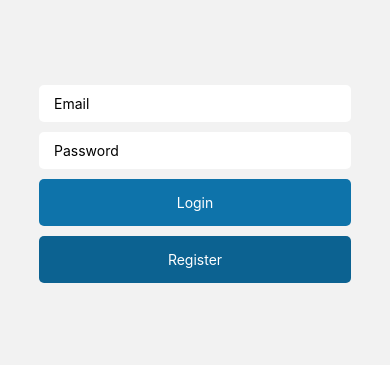
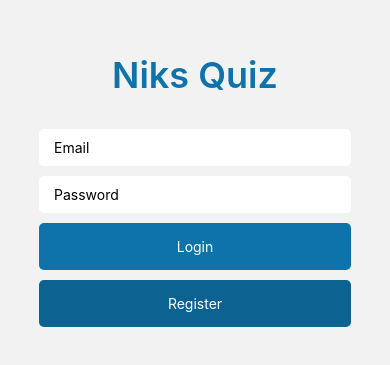
Before and after one commit to Anik-the-dev/niksquizz, a React Native app: screen /Login in a window 390 px wide. Shown: the part 243-608 px from the top of the page. Built offline with nearby package versions, Linux system fonts and the light colour scheme; no server answers.

Commit message:
UI design done

```diff
--- a/app.json
+++ b/app.json
@@ -2,6 +2,8 @@
   "expo": {
     "name": "niksquiz",
     "slug": "niksquiz",
+    "privacy": "public",
+    "description": "Demo Quiz App developed by Anik Acharjee using React Native.",
     "version": "1.0.0",
     "orientation": "portrait",
     "icon": "./assets/icon.png",
--- a/package.json
+++ b/package.json
@@ -14,6 +14,7 @@
     "@react-navigation/native-stack": "^6.6.2",
     "expo": "~45.0.0",
     "expo-status-bar": "~1.3.0",
+    "expo-updates": "~0.13.2",
     "firebase": "^9.6.11",
     "react": "17.0.2",
     "react-dom": "17.0.2",
--- a/screens/Login.js
+++ b/screens/Login.js
@@ -71,7 +71,12 @@ export default function Login() {
   };
 
   return (
-    <KeyboardAvoidingView style={styles.container} behavior="padding">
+    // <KeyboardAvoidingView style={styles.container} behavior="padding">
+    <View style={styles.container}>
+      <View>
+        <Text style={styles.brand}>Niks Quiz</Text>
+      </View>
+
       {/* adding email and pass input field */}
       <View style={styles.inputContainer}>
         <TextInput
@@ -101,7 +106,7 @@ export default function Login() {
           <Text style={styles.buttonText}>Register</Text>
         </TouchableOpacity>
       </View>
-    </KeyboardAvoidingView>
+    </View>
   );
 }
 
@@ -110,6 +115,13 @@ const styles = StyleSheet.create({
     flex: 1,
     justifyContent: "center",
     alignItems: "center",
+  },
+  brand:{
+    textAlign:"center",
+    marginVertical:22,
+    fontSize:36,
+    fontWeight:"600",
+    color:"#0E73AA"
   },
 
   inputContainer: {
--- a/screens/Quiz.js
+++ b/screens/Quiz.js
@@ -15,7 +15,6 @@ export default function Quiz({ navigation }) {
       "https://opentdb.com/api.php?amount=10&type=multiple&encode=url3986";
     const res = await fetch(url);
     const data = await res.json();
-    console.log(data.results);
     setQues(data.results);
     setOptions(generateOptionsAndShuffle(data.results[0]));
     setLoading(false);
@@ -43,8 +42,7 @@ export default function Quiz({ navigation }) {
   const generateOptionsAndShuffle = (_question) => {
     const options = [..._question.incorrect_answers];
     options.push(_question.correct_answer);
-    console.log(_question)
-    console.log(options)
+    console.log(_question.correct_answer)
 
     shuffleOptions(options);
 
@@ -54,7 +52,7 @@ export default function Quiz({ navigation }) {
   const handlSelectedOption = (_option) => {
     console.log(_option === ques[quesNo].correct_answer)
     if (_option === ques[quesNo].correct_answer) {
-      setScore(score);
+      setScore(score+1);
     }
     if (quesNo !== 9) {
       setQuesNo(quesNo + 1);
@@ -95,33 +93,33 @@ export default function Quiz({ navigation }) {
 
             <View style={styles.options}>
               <View>
-                <TouchableOpacity onPress={()=>handlSelectedOption(options[0])}>
+                <TouchableOpacity  style={styles.button} onPress={()=>handlSelectedOption(options[0])}>
                   <Text style={styles.screenTextP}>{decodeURIComponent(options[0])}</Text>
                 </TouchableOpacity>
               </View>
               <View>
-                <TouchableOpacity onPress={()=>handlSelectedOption(options[1])}>
+                <TouchableOpacity style={styles.button} onPress={()=>handlSelectedOption(options[1])}>
                   <Text style={styles.screenTextP}>{decodeURIComponent(options[1])}</Text>
                 </TouchableOpacity>
               </View>
               <View>
-                <TouchableOpacity onPress={()=>handlSelectedOption(options[2])}>
+                <TouchableOpacity style={styles.button} onPress={()=>handlSelectedOption(options[2])}>
                   <Text style={styles.screenTextP}>{decodeURIComponent(options[2])}</Text>
                 </TouchableOpacity>
               </View>
               <View>
-                <TouchableOpacity onPress={()=>handlSelectedOption(options[3])}>
+                <TouchableOpacity style={styles.button} onPress={()=>handlSelectedOption(options[3])}>
                   <Text style={styles.screenTextP}>{decodeURIComponent(options[3])}</Text>
                 </TouchableOpacity>
               </View>
             </View>
             <View style={styles.bottom}>
-              <TouchableOpacity style={styles.button}>
+              <TouchableOpacity style={styles.buttonSmall} onPress={()=>alert("Can't Skip")}>
                 <Text style={styles.buttonText}>Skip</Text>
               </TouchableOpacity>
               {quesNo !== 9 && (
                 <TouchableOpacity
-                  style={styles.button}
+                  style={styles.buttonSmall}
                   onPress={handleNextButton}
                 >
                   <Text style={styles.buttonText}>Next</Text>
@@ -129,7 +127,7 @@ export default function Quiz({ navigation }) {
               )}
               {quesNo === 9 && (
                 <TouchableOpacity
-                  style={styles.button}
+                  style={styles.buttonSmall}
                   onPress={handleShowResult}
                 >
                   <Text style={styles.buttonText}>Show Result</Text>
@@ -155,16 +153,19 @@ const styles = StyleSheet.create({
   top: {},
   options: {
     flex: 1,
-    paddingHorizontal: 16,
+    marginTop:16,
+    paddingHorizontal: 2,
   },
   screenTextH: {
     fontSize: 22,
     fontWeight: "600",
   },
   screenTextP: {
-    paddingTop: 20,
+    paddingVertical: 10,
+    paddingHorizontal: 15,
     fontSize: 16,
     fontWeight: "500",
+    color:"#fff"
   },
   bottom: {
     marginBottom: 12,
@@ -173,13 +174,21 @@ const styles = StyleSheet.create({
     flexDirection: "row",
   },
   button: {
-    backgroundColor: "#FFD764",
+    marginVertical:10,
+    backgroundColor: "#0E73AA",
     borderRadius: 5,
-    paddingHorizontal: 16,
-    paddingVertical: 8,
+
+  },
+  buttonSmall:{
+    paddingVertical:8,
+    paddingHorizontal:16,
+    backgroundColor: "#0E73AA",
+    borderRadius: 5,
+    marginVertical:10,
   },
   buttonText: {
     fontWeight: "500",
     fontSize: 18,
+    color:"#fff"
   },
 });
```
Also changed, not shown: 1 other file (tests, documents, lock files or other folders).
